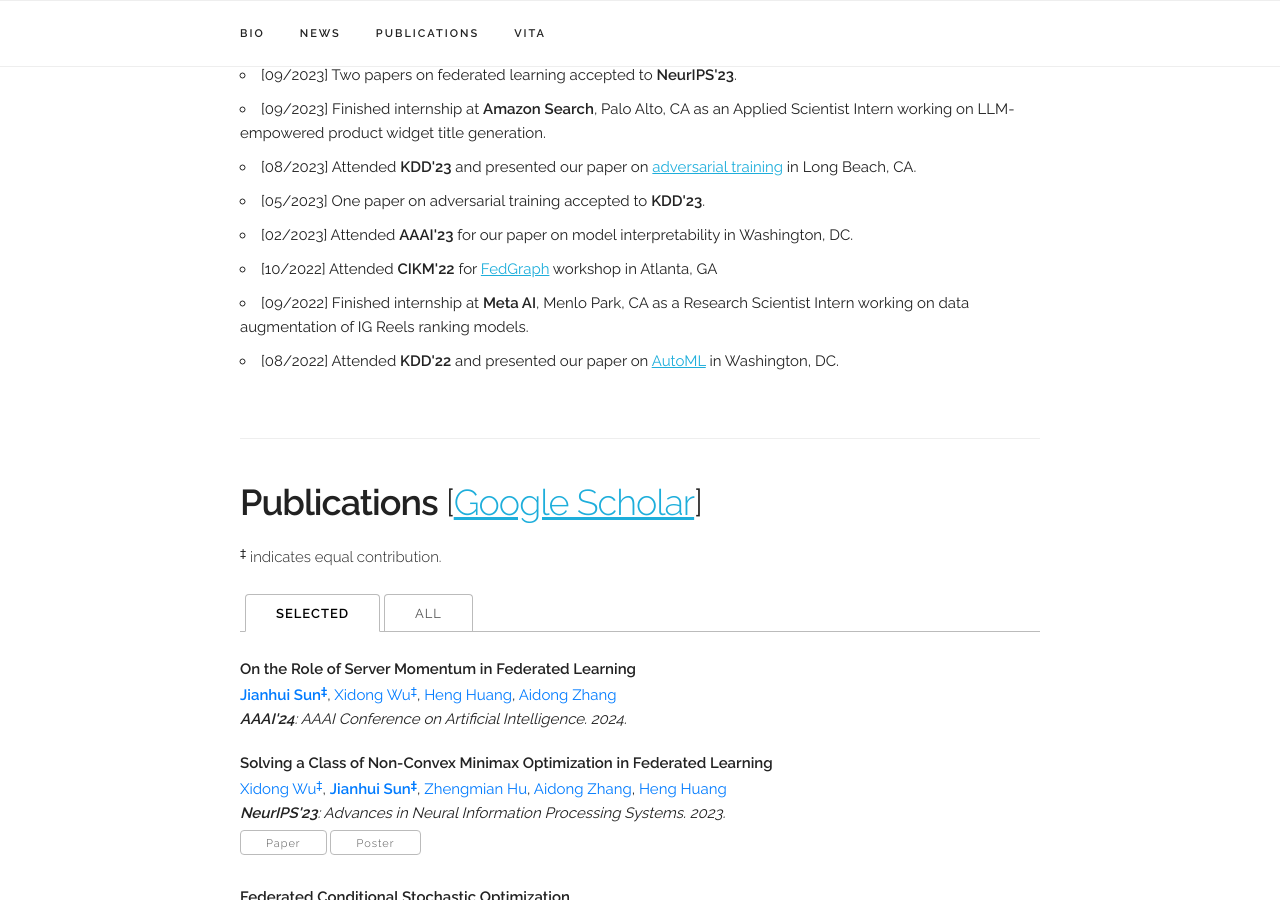
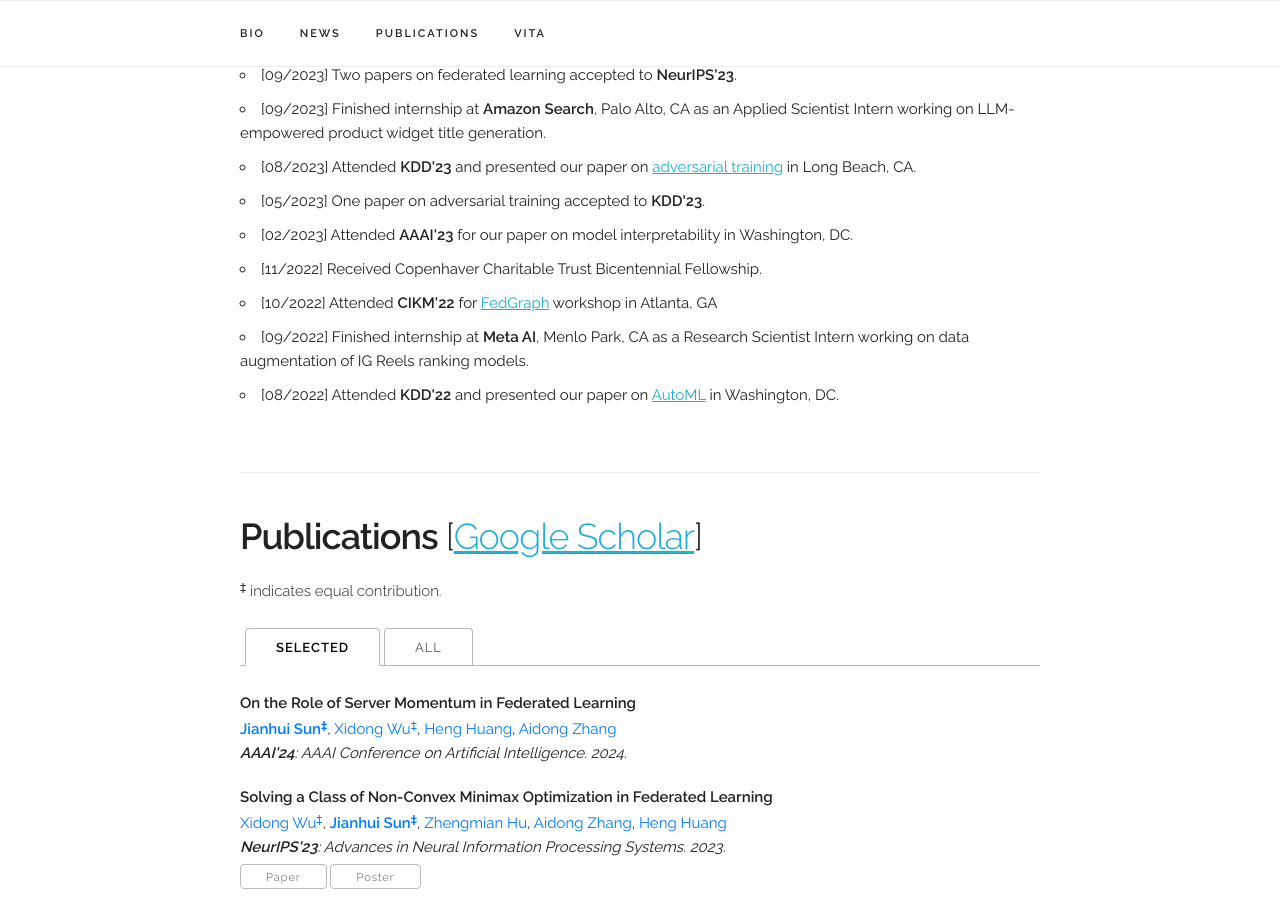
Before and after one commit to jsycsjh/jsycsjh.github.io, a Jekyll site: the page built from index.html, in a window 1280 px wide and 900 px high, scrolled down 923 px. Built offline with Jekyll 4.4.1, drawn with Linux system fonts in a browser that asks for light colours; some web fonts are replaced.

Commit message:
add news

```diff
--- a/index.html
+++ b/index.html
@@ -49,6 +49,7 @@ title: Home
         <li>[08/2023] Attended <b>KDD'23</b> and presented our paper on <a href="https://dl.acm.org/doi/abs/10.1145/3580305.3599333">adversarial training</a> in Long Beach, CA.</li>
         <li>[05/2023] One paper on adversarial training accepted to <b>KDD'23</b>.</li>
         <li>[02/2023] Attended <b>AAAI'23</b> for our paper on model interpretability in Washington, DC.</li>
+        <li>[11/2022] Received Copenhaver Charitable Trust Bicentennial Fellowship.</li>
         <li>[10/2022] Attended <b>CIKM'22</b> for <a href="https://sites.google.com/view/fedgraph2022">FedGraph</a> workshop in Atlanta, GA</li>
         <li>[09/2022] Finished internship at <b>Meta AI</b>, Menlo Park, CA as a Research Scientist Intern working on data augmentation of IG Reels ranking models.</li>
         <li>[08/2022] Attended <b>KDD'22</b> and presented our paper on <a href="https://dl.acm.org/doi/abs/10.1145/3534678.3539298">AutoML</a> in Washington, DC.</li>
```
